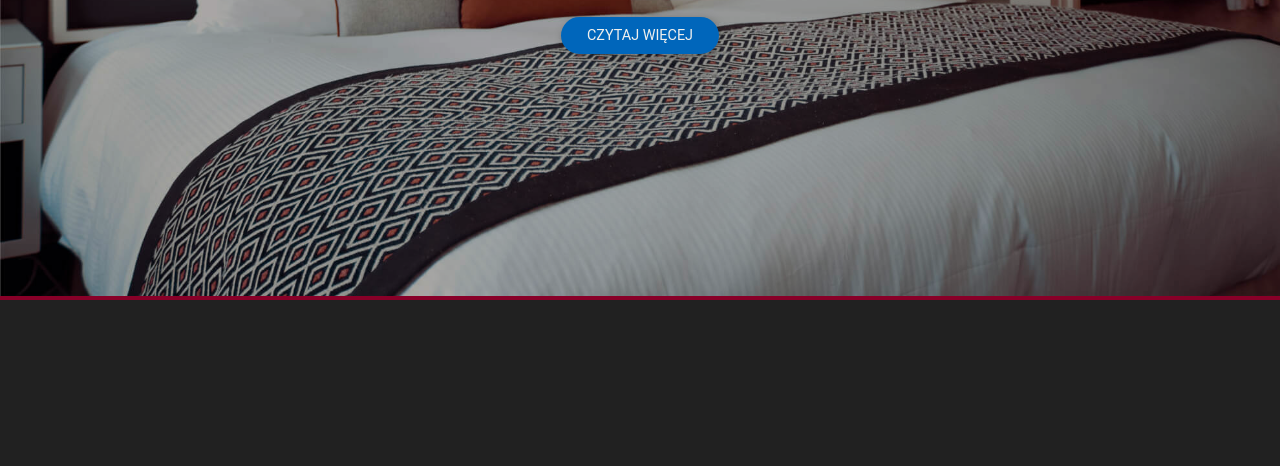
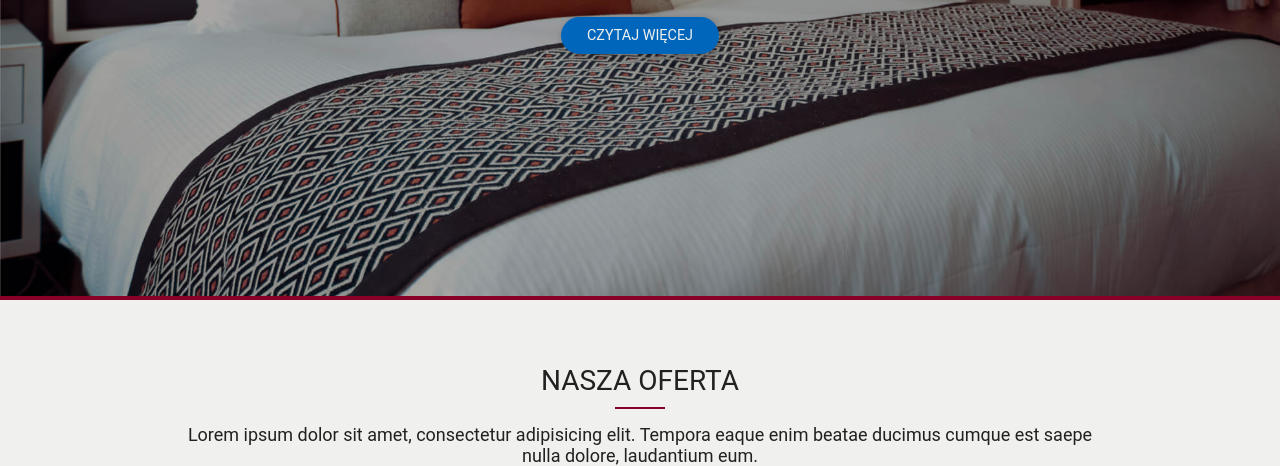
Before and after one commit to Trxior/hotel-web, a website: page index.html in a window 1280 px wide. Shown: the part 414-880 px from the top of the page. Before the commit the page ends 800 px from the top, so only its background shows below. Drawn offline with Linux system fonts and the light colour scheme.

Commit message:
add features heading to index.html

```diff
--- a/index.html
+++ b/index.html
@@ -61,6 +61,17 @@
             <a href="#" class="btn btn-primary">Czytaj więcej</a>
         </div>
     </section>
+
+    <section class="wrapper features">
+        <header class="wrapper__header">
+            <h2 class="wrapper__heading wrapper__heading--large">Nasza oferta</h2>
+            <p class="wrapper__description">Lorem ipsum dolor sit amet, consectetur adipisicing elit. Tempora eaque enim beatae ducimus cumque est saepe nulla dolore, laudantium eum.</p>
+        </header>
+
+        <div class="container">
+
+        </div>
+    </section>
 </body>
 
 </html>
--- a/scss/style.scss
+++ b/scss/style.scss
@@ -12,7 +12,7 @@
 
 body {
     font: 18px Roboto, Arial, sans-serif;
-    background: $black;
+    background: $white;
     color: $black;
 }
 
@@ -185,4 +185,49 @@ a {
     }
 }
 
+.wrapper {
+    &__header {
+        margin: 0 auto;
+        padding: 8vh 20px 0;
+        max-width: 980px;
+        text-align: center;
+    }
+
+    &__heading {
+        width: 100%;
+        text-align: center;
+        text-transform: uppercase;
+        padding-bottom: 5px;
+        font-weight: 400;
+
+        &:after {
+            display: block;
+            content: "";
+            height: 2px;
+            margin: 10px auto;
+        }
+
+        &--large {
+            font-size: 28px;
+
+            &:after {
+                background: #880028;
+                width: 50px;
+            }
+        }
+
+        &--medium {
+            font-size: 24px;
+
+            &:after {
+                background: linear-gradient(to right, rgba(21, 21, 21, 0), rgba(21, 21, 21, 1), rgba(21, 21, 21, 0));
+                max-width: 350px;
+                width: 80%;
+            }
+        }
+    }
+}
+
+
+
 @import 'responsive';
```
Also changed, not shown: css/style.css.
